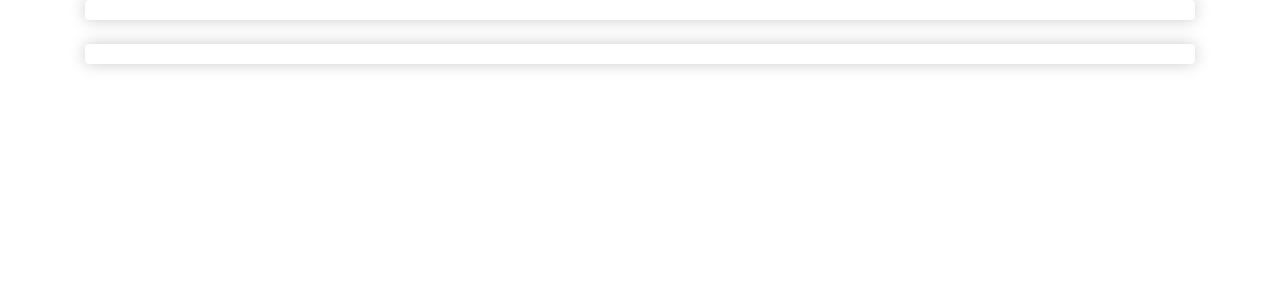
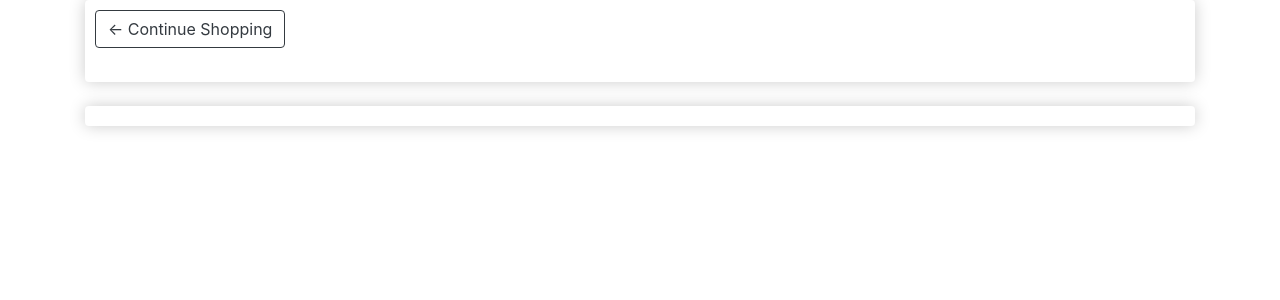
Before and after one commit to Memory-Wabwile/Shopy-Shop, a Django app: page /cart/ in a window 1280 px wide. Shown: the part 56-356 px from the top of the page. Run offline with Django 4.2, Linux system fonts and the light colour scheme; some libraries are stand-ins or nearby versions.

Commit message:
create a table to display the cart items

```diff
--- a/store/templates/store/cart.html
+++ b/store/templates/store/cart.html
@@ -4,7 +4,13 @@
     <div class="row">
         <div class="col-lg-12">
             <div class="box-element">
+                <a  class="btn btn-outline-dark" href="{% static 'store/store.html' %}"> &#x2190; Continue Shopping </a>
+                <br>
+                <br>
 
+                <table class="" >
+
+                </table>
             </div>
             <br>
 
```
